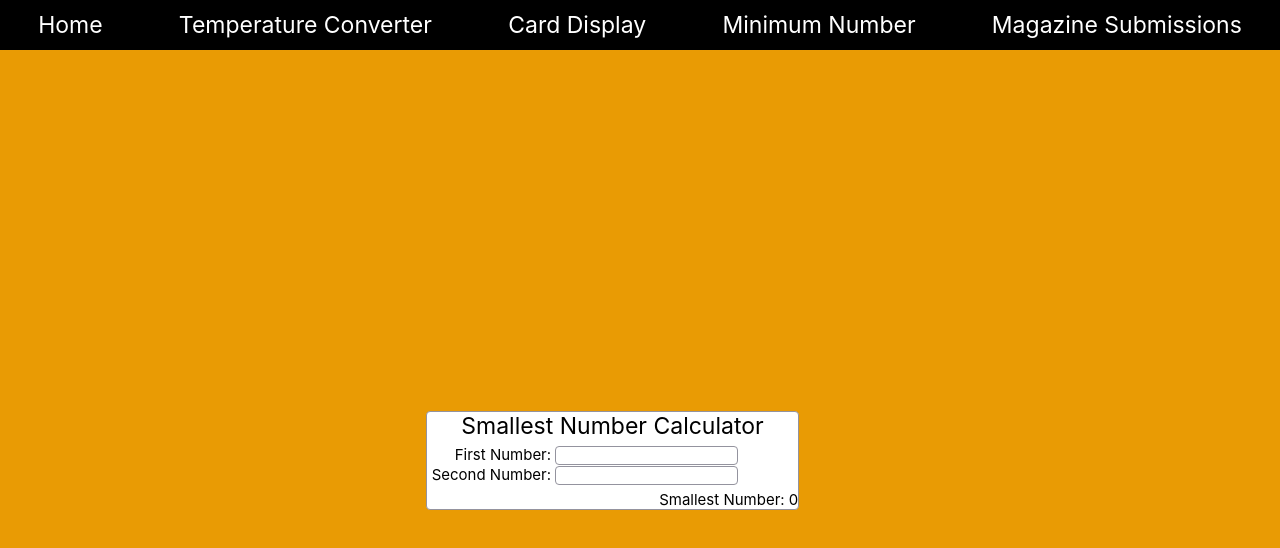
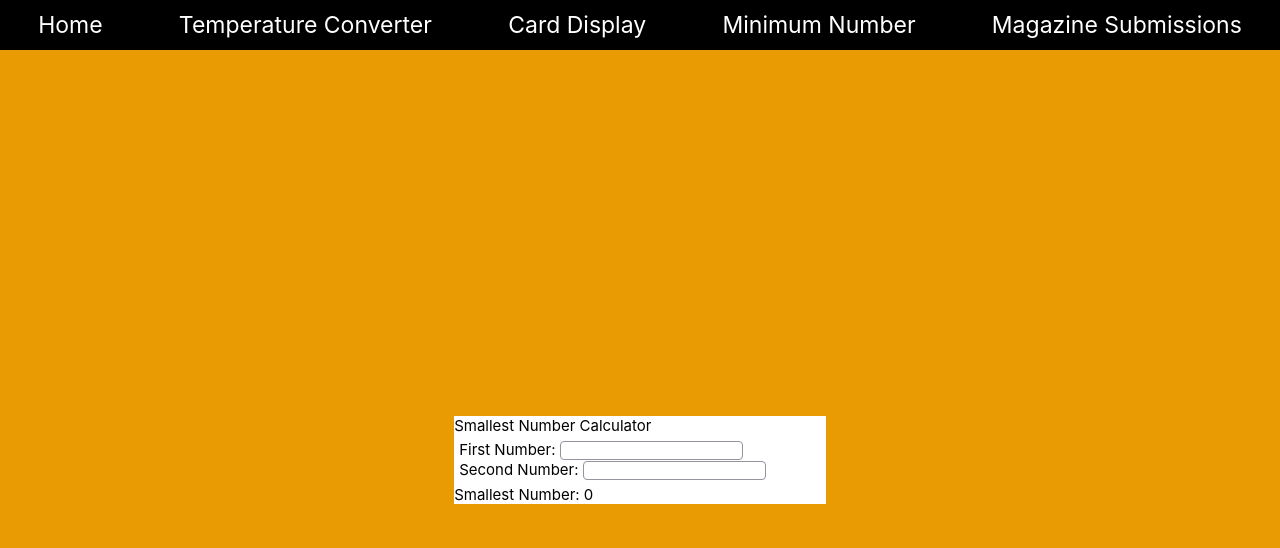
Before and after one commit to ValerieLoveland/frankenstein, a React (Create React App) app: page /min in a window 1280 px wide. Shown: the top 548 px of the page. Built offline with nearby package versions, Linux system fonts and the light colour scheme.

Commit message:
got layout component working

```diff
--- a/src/Layout.tsx
+++ b/src/Layout.tsx
@@ -1,5 +1,5 @@
 import React from "react";
 
-export const LayoutColor: React.FC = () => {
-  return <div style={{ backgroundColor: "white" }} />;
+export const LayoutColor: React.FC = ({ children }) => {
+  return <div style={{ backgroundColor: "white" }}>{children}</div>;
 };
--- a/src/MagSub/MagSub.tsx
+++ b/src/MagSub/MagSub.tsx
@@ -1,8 +1,10 @@
 import React from "react";
+import { LayoutColor } from "../Layout";
 
 export const MagSub = () => {
   return (
-    <div className="card sub">
+    <LayoutColor>
+      <div className=" sub">
         <h1 style={{ textAlign: "center" }}>Poetry Submissions</h1>
         <table>
           <tbody>
@@ -18,6 +20,7 @@ export const MagSub = () => {
           </tbody>
         </table>
       </div>
+    </LayoutColor>
   );
 };
 
--- a/src/Min/Min.tsx
+++ b/src/Min/Min.tsx
@@ -1,6 +1,7 @@
 import React, { useState } from "react";
 import "/Users/vloveland/Desktop/work/frankenstein/src/Min/Min.css";
 import "./Min.css";
+import { LayoutColor } from "../Layout";
 
 export const Min = () => {
   const [minInput1, setMinInput1] = useState(0);
@@ -8,8 +9,9 @@ export const Min = () => {
 
   return (
     <>
-      <div className="field">
-        <header className="App-header">Smallest Number Calculator</header>
+      <LayoutColor>
+        <div>
+          <header>Smallest Number Calculator</header>
           <form className="sub" onSubmit={() => false}>
             <div>
               <label>First Number: </label>
@@ -34,9 +36,11 @@ export const Min = () => {
           {/* <div>{JSON.stringify(minInput1)}</div>
       <div>{JSON.stringify(minInput2)}</div> */}
           <div>
-          Smallest Number: {JSON.stringify(determineMin(minInput1, minInput2))}
+            Smallest Number:{" "}
+            {JSON.stringify(determineMin(minInput1, minInput2))}
           </div>
         </div>
+      </LayoutColor>
     </>
   );
 };
--- a/src/TempConvert/TempConvert.tsx
+++ b/src/TempConvert/TempConvert.tsx
@@ -1,11 +1,13 @@
 import React, { useState } from "react";
+import { LayoutColor } from "../Layout";
 import "./TempConvert.css";
 
 export const TempConvert = () => {
   const [input, setInput] = useState<UserInput>({ value: 0, units: "F" });
 
   return (
-    <div className="form">
+    <LayoutColor>
+      <div>
         <header className="App-header">Temperature Converter</header>
         <form onSubmit={() => false}>
           <div>
@@ -40,6 +42,7 @@ export const TempConvert = () => {
         </form>
         <div className="temp-text">{JSON.stringify(input)}</div>
       </div>
+    </LayoutColor>
   );
 };
 
```
Lines whose indentation alone changed are shown as unchanged.
